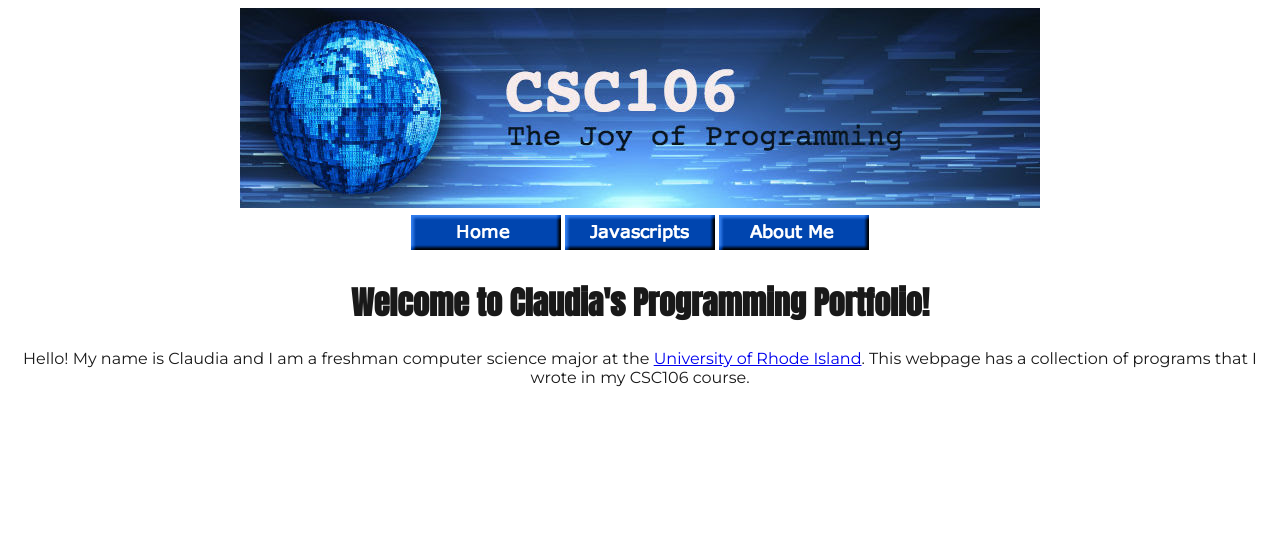
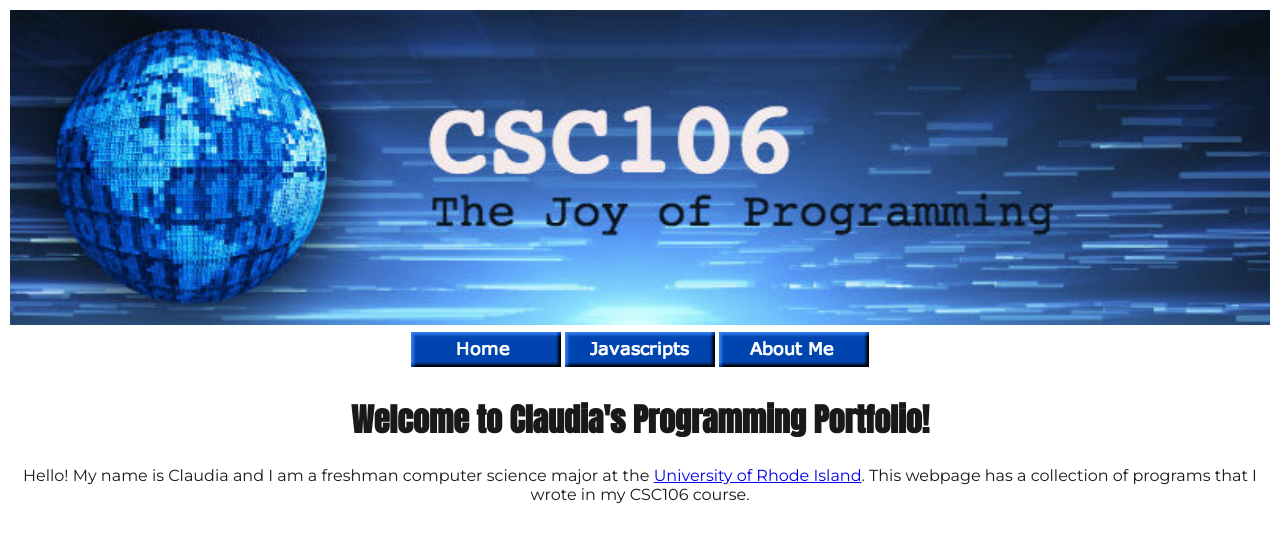
Before and after one commit to claudiadeverdits/claudiadeverdits.github.io, a plain HTML site: page index.html in a window 1280 px wide. Drawn offline with Linux system fonts and the light colour scheme.

Commit message:
Update style.css

```diff
--- a/style.css
+++ b/style.css
@@ -6,4 +6,11 @@ p {
 }
 body {
   color: #191919;
+  margin-left:10px;
+  margin-right:10px;
+  margin-top:10px;
+  margin-bottom:10px;
 }
+.banner {
+  width:100%;
+}
```
